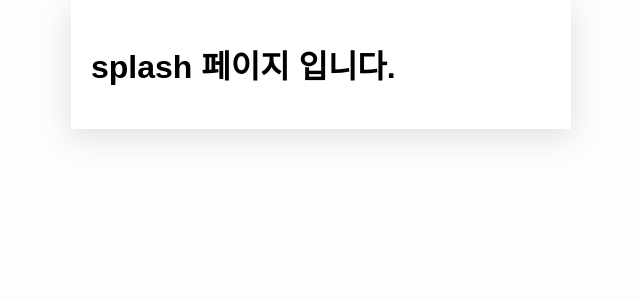
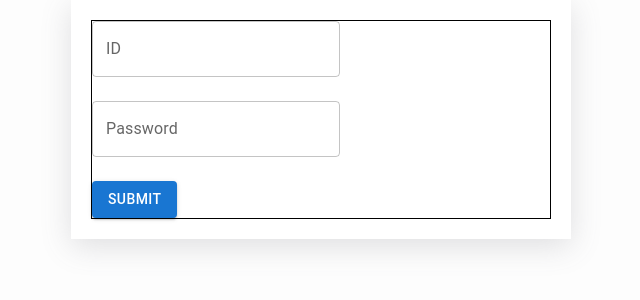
Before and after one commit to ricanicaa/ricanica_fe, a React (Vite) app: page / in a window 1280 px wide. Shown: the top 300 px of the page, without its empty margins (319-959 px from the left). Built offline with nearby package versions, Linux system fonts and the light colour scheme.

Commit message:
✨ login

```diff
--- a/package.json
+++ b/package.json
@@ -10,11 +10,15 @@
     "preview": "vite preview"
   },
   "dependencies": {
+    "@emotion/react": "^11.13.5",
+    "@emotion/styled": "^11.13.5",
+    "@mui/material": "^6.1.9",
     "axios": "^1.7.8",
     "i": "^0.3.7",
     "prop-types": "^15.8.1",
     "react": "^18.3.1",
     "react-dom": "^18.3.1",
+    "react-hook-form": "^7.53.2",
     "react-icons": "^5.3.0",
     "react-router-dom": "^7.0.1"
   },
--- a/src/components/CreateLetter.jsx
+++ b/src/components/CreateLetter.jsx
@@ -73,34 +73,8 @@ export const CreateLetter = ({ searchQuery }) => {
         }
     };
 
-    const handleLogin = async (e) => {
-        e.preventDefault();
-
-        try {
-            const res = await axios.post(
-                `${API_BASE}/api/members/login`,
-                {
-                    english_name: "veronica.park",
-                    password: "Q9R0S",
-                },
-                {
-                    withCredentials: true,
-                }
-            );
-
-            if (res.status === 200) {
-                console.log("제출 성공 : ", res.data);
-            } else {
-                console.log("제출 실패");
-            }
-        } catch (error) {
-            console.log(error);
-        }
-    };
-
     return (
         <div className="CreateLetter">
-            <div onClick={handleLogin}>로그인</div>
             <form className="LetterForm" onSubmit={handleSubmit}>
                 <div className="To">
                     <strong>💌 To. {name}</strong>
--- a/src/pages/Splash.jsx
+++ b/src/pages/Splash.jsx
@@ -1,7 +1,91 @@
+import { useForm, Controller } from "react-hook-form";
+import { TextField, Button, Grid } from "@mui/material";
+import axios from "axios";
+import { useNavigate } from "react-router-dom";
+
 export const Splash = () => {
+    const API_BASE = import.meta.env.VITE_APP_API_BASE;
+    const { control, handleSubmit } = useForm();
+    const nav = useNavigate();
+
+    //로그인
+    const onSubmit = async (data) => {
+        try {
+            const res = await axios.post(
+                `${API_BASE}/api/members/login`,
+                {
+                    english_name: data.ID,
+                    password: data.password,
+                },
+                {
+                    withCredentials: true,
+                }
+            );
+
+            if (res.status === 200) {
+                // console.log("제출 성공 : ", res.data);
+                alert("로그인 성공");
+                nav("/home");
+            } else {
+                console.log("제출 실패");
+            }
+        } catch (error) {
+            console.log(error);
+        }
+    };
+
     return (
-        <div className="Splash">
-            <h1>splash 페이지 입니다.</h1>
-        </div>
+        <Grid item style={{ border: "1px solid black" }}>
+            <form onSubmit={handleSubmit(onSubmit)}>
+                <Grid container direction={"column"} spacing={3}>
+                    <Grid item style={{ width: "70%" }}>
+                        <Controller
+                            name="ID"
+                            control={control}
+                            defaultValue=""
+                            rules={{ required: "아이디를 입력해주세요" }}
+                            render={({ field, fieldState }) => (
+                                <TextField
+                                    label="ID"
+                                    value={field.value}
+                                    onChange={field.onChange}
+                                    error={fieldState.error !== undefined}
+                                    helperText={
+                                        fieldState.error &&
+                                        fieldState.error.message
+                                    }
+                                />
+                            )}
+                        />
+                    </Grid>
+                    <Grid item style={{ width: "70%" }}>
+                        <Controller
+                            name="password"
+                            control={control}
+                            defaultValue=""
+                            rules={{ required: "비밀번호를 입력해주세요" }}
+                            render={({ field, fieldState }) => (
+                                <TextField
+                                    label="Password"
+                                    type="password"
+                                    value={field.value}
+                                    onChange={field.onChange}
+                                    error={fieldState.error !== undefined}
+                                    helperText={
+                                        fieldState.error &&
+                                        fieldState.error.message
+                                    }
+                                />
+                            )}
+                        />
+                    </Grid>
+                    <Grid item style={{ width: "30%" }}>
+                        <Button type="submit" variant="contained">
+                            Submit
+                        </Button>
+                    </Grid>
+                </Grid>
+            </form>
+        </Grid>
     );
 };
```
Also changed, not shown: 1 other file (tests, documents, lock files or other folders).
